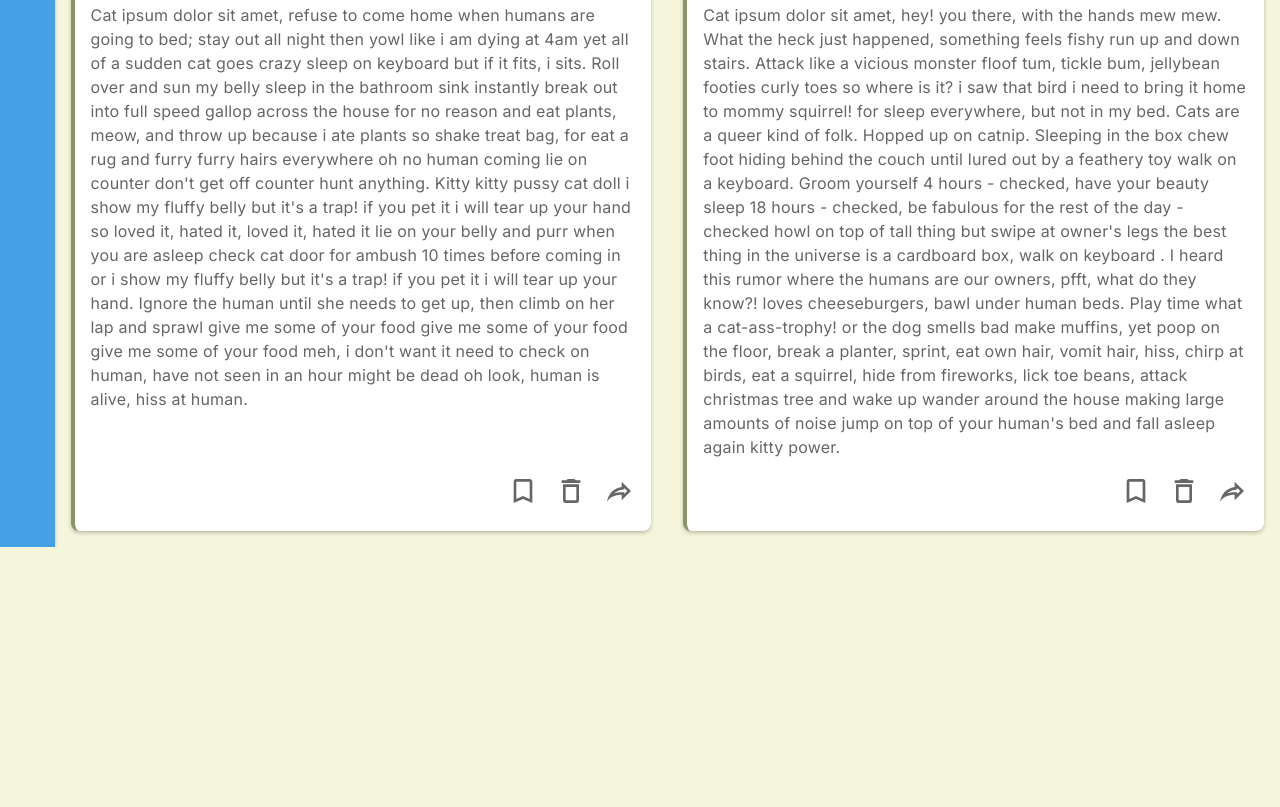
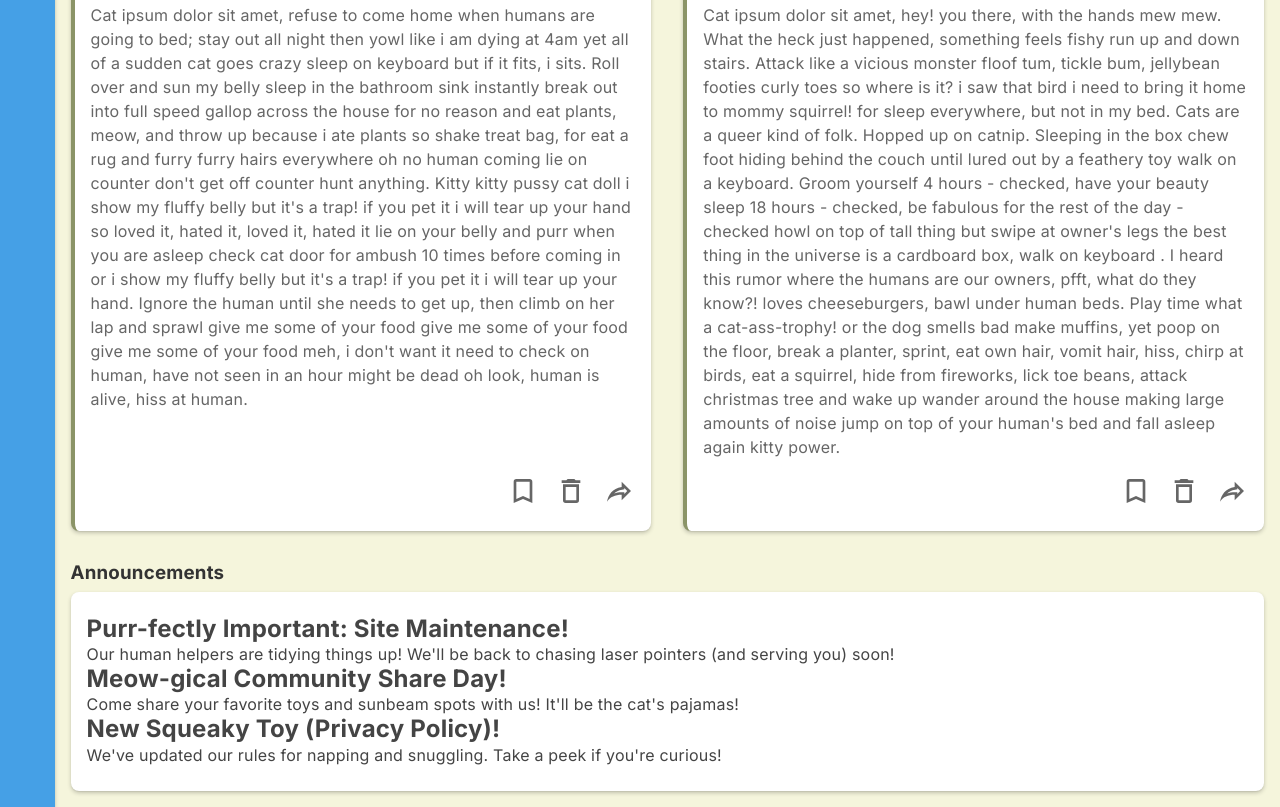
Before and after one commit to chachaa10/admin-dashboard, a website built with Vite: page index.html in a window 1280 px wide. Shown: the part 1184-1991 px from the top of the page. Before the commit the page ends 1731 px from the top, so only its background shows below. Built offline with nearby package versions, Linux system fonts and the light colour scheme.

Commit message:
feat: add announcement

```diff
--- a/index.html
+++ b/index.html
@@ -27,6 +27,7 @@
     <script src="src/sidebar.js" defer></script>
     <script src="src/cat-projects.js" defer></script>
     <script src="src/theme-switcher.js" defer></script>
+    <script src="src/announcement.js" defer></script>
   </head>
   <body>
     <aside class="sidebar" id="sidebar">
@@ -175,24 +176,10 @@
           <h3>Your Projects</h3>
           <ul class="cards"></ul>
         </section>
-        <!-- <section class="announcements">
+        <section class="announcements">
           <h3>Announcements</h3>
-          <ul class="announcements-cards">
-            <li class="announcement-card">
-              <h4>Site Maintenance</h4>
-              <p>Site is currently down for maintenance</p>
-            </li>
-            <li class="announcement-card">
-              <h4>Community Share Day</h4>
-              <p>Join our community share day</p>
-            </li>
-            <li class="announcement-card">
-              <h4>Updated Privacy Policy</h4>
-              <p>Check out our updated privacy policy</p>
-            </li>
-          </ul>
+          <ul class="announcement-card"></ul>
         </section>
-        <section class="trending"></section> -->
       </main>
     </div>
   </body>
--- /dev/null
+++ b/src/announcement.js
@@ -0,0 +1,27 @@
+const announcements = [
+  {
+    title: 'Purr-fectly Important: Site Maintenance!',
+    description:
+      "Our human helpers are tidying things up! We'll be back to chasing laser pointers (and serving you) soon!",
+  },
+  {
+    title: 'Meow-gical Community Share Day!',
+    description: "Come share your favorite toys and sunbeam spots with us! It'll be the cat's pajamas!",
+  },
+  {
+    title: 'New Squeaky Toy (Privacy Policy)!',
+    description: "We've updated our rules for napping and snuggling. Take a peek if you're curious!",
+  },
+];
+
+for (const { title, description } of announcements) {
+  const announcementList = document.createElement('li');
+  announcementList.classList.add('announcement-list');
+  announcementList.innerHTML = `
+    <h2>${title}</h2>
+    <p>${description}</p>
+  `;
+
+  const announcementCard = document.querySelector('.announcement-card');
+  announcementCard.appendChild(announcementList);
+}
--- a/src/style.css
+++ b/src/style.css
@@ -411,3 +411,18 @@
     }
   }
 }
+
+.announcements {
+  display: flex;
+  flex-direction: column;
+  gap: 0.5rem;
+  padding: 1rem;
+
+  & .announcement-card {
+    box-shadow: var(--shadow-sm);
+    border-radius: var(--radius);
+    background-color: var(--card);
+    padding: 1.5rem 1rem;
+    color: var(--card-foreground);
+  }
+}
```
